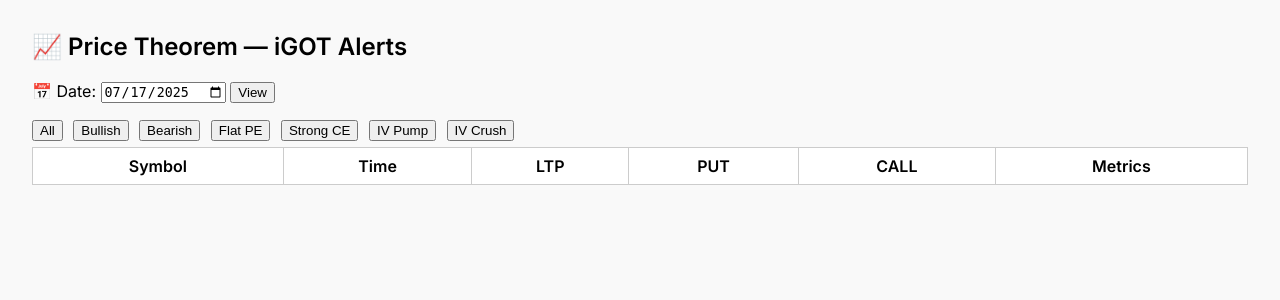
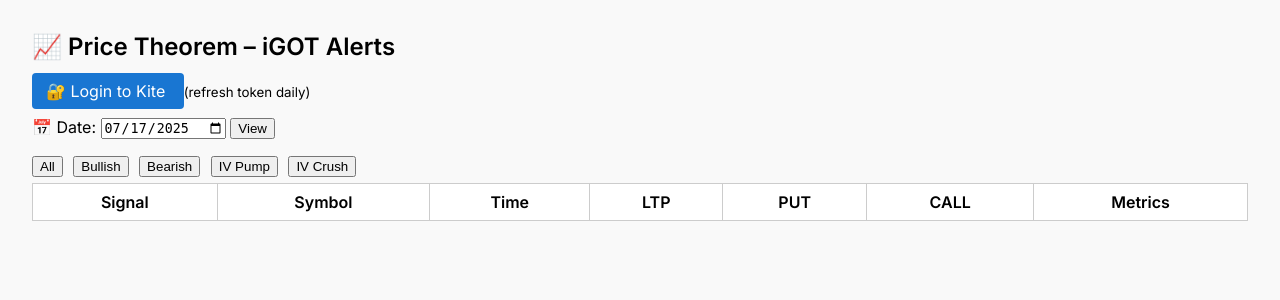
Before and after one commit to pricetheorem3/pricetheorem, a Flask app: page / in a window 1280 px wide. Shown: the top 300 px of the page. Run offline with Flask 3, Linux system fonts and the light colour scheme; the visitor is signed in with stand-in values (Sample User, id 1); tables that the repository leaves empty hold one stand-in row (values such as "Sample post"); lists and menus that the app fills with data are empty.

Commit message:
Update index.html

```diff
--- a/templates/index.html
+++ b/templates/index.html
@@ -7,35 +7,45 @@
 body{font-family:Inter,sans-serif;margin:2rem;background:#f9f9f9}
 table{width:100%;border-collapse:collapse;background:#fff}
 th,td{border:1px solid #ccc;padding:8px 10px;text-align:center}
+td.signal{font-weight:600}
 .metrics span{display:inline-block;font-size:.8em;padding:0 5px}
 .filter-buttons button{margin-right:6px;margin-bottom:6px}
 @media(max-width:680px){th,td{font-size:.75em}}
 </style></head><body>
 
-<h2>📈 Price Theorem — iGOT Alerts</h2>
+<h2>📈 Price Theorem – iGOT Alerts</h2>
+
+{% if kite_api_key %}
+<div style="margin-bottom:1rem">
+  <a href="https://kite.trade/connect/login?api_key={{ kite_api_key }}"
+     style="background:#1976d2;color:#fff;padding:8px 14px;border-radius:4px;text-decoration:none">
+     🔐 Login to Kite
+  </a>
+  <small>(refresh token daily)</small>
+</div>
+{% endif %}
 
 <form method="get" style="margin-bottom:1rem">
-  <label>📅 Date:</label>
+  <label>📅 Date:</label>
   <input type="date" name="date" value="{{ selected_date }}">
   <button type="submit">View</button>
 </form>
 
 <div class="filter-buttons">
-  <button onclick="fTrend('')">All</button>
-  <button onclick="fTrend('Bullish')">Bullish</button>
-  <button onclick="fTrend('Bearish')">Bearish</button>
-  <button onclick="fFlag('Flat PE')">Flat PE</button>
-  <button onclick="fFlag('Strong CE')">Strong CE</button>
-  <button onclick="fFlag('IV Pump')">IV Pump</button>
-  <button onclick="fFlag('IV Crush')">IV Crush</button>
+  <button onclick="fSignal('')">All</button>
+  <button onclick="fSignal('Bullish')">Bullish</button>
+  <button onclick="fSignal('Bearish')">Bearish</button>
+  <button onclick="fSignal('IV Pump')">IV Pump</button>
+  <button onclick="fSignal('IV Crush')">IV Crush</button>
 </div>
 
 <table><thead><tr>
-  <th>Symbol</th><th>Time</th><th>LTP</th>
+  <th>Signal</th><th>Symbol</th><th>Time</th><th>LTP</th>
   <th>PUT</th><th>CALL</th><th>Metrics</th>
 </tr></thead><tbody>
 {% for a in alerts %}
 <tr>
+  <td class="signal">{{ a.signal if a.signal else a.trend }}</td>
   <td>{{ a.symbol }}</td>
   <td>{{ a.time }}</td>
   <td>{{ a.ltp }}</td>
@@ -48,22 +58,17 @@
     <span><strong>IVΔC:</strong>{{ a.ivd_ce }}</span>
     <span><strong>IVΔP:</strong>{{ a.ivd_pe }}</span>
     <span><strong>Vol×:</strong>{{ a.call_vol }}</span>
-    <span><strong>T:</strong>{{ a.trend }}</span>
     <span><strong>F:</strong>{{ a.flag }}</span>
-    <span><strong>IV:</strong>{{ a.iv_flag }}</span>
   </td>
-</tr>
-{% endfor %}
+</tr>{% endfor %}
 </tbody></table>
 
 <script>
-function fTrend(v){document.querySelectorAll("tbody tr").forEach(r=>{
-  const t=r.querySelector(".metrics span:nth-last-child(3)").textContent;
-  r.style.display=(!v||t.includes(v))?'':'none';
-});}
-function fFlag(v){document.querySelectorAll("tbody tr").forEach(r=>{
-  const fx=r.querySelector(".metrics span:nth-last-child(2)").textContent+
-           r.querySelector(".metrics span:last-child").textContent;
-  r.style.display=(!v||fx.includes(v))?'':'none';
-});}
-</script></body></html>
+function fSignal(v){
+  document.querySelectorAll("tbody tr").forEach(r=>{
+    const sig=r.querySelector(".signal").textContent;
+    r.style.display=(!v||sig.includes(v))?'':'none';
+  });
+}
+</script>
+</body></html>
```
